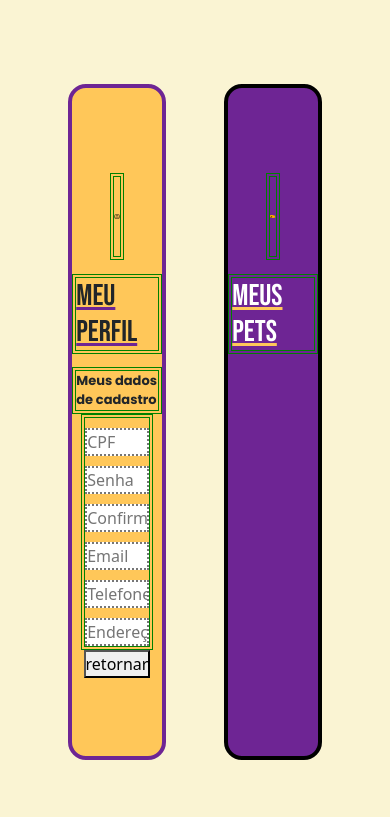
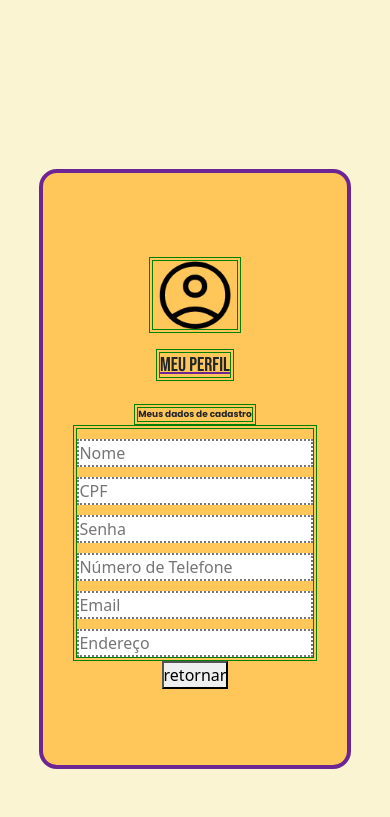
Before and after one commit to GuilhermeRodrigues123/Site-Pet-Amigo, a React (Create React App) app: page /meu-perfil in a window 390 px wide. Shown: the top 817 px of the page. Built offline with nearby package versions, Linux system fonts and the light colour scheme.

Commit message:
Responsividade Meu perfil
Meus pets ainda imcompleto

```diff
--- a/src/pages/MeuPerfil/MeuPerfil.js
+++ b/src/pages/MeuPerfil/MeuPerfil.js
@@ -15,18 +15,18 @@ function MeuPerfil(){
                     Meus dados de cadastro
                 </div>
                 <div className='dadosPerfil'>
+                    <input className="dados" type="text" placeholder ="Nome" name = "nome"/>
                     <input className="dados" type="text" placeholder ="CPF" name = "cpf"/>
                     <input className="dados" type="text" placeholder ="Senha" name = "senha"/>
-                    <input className="dados" type="text" placeholder ="Confirme sua senha" name = "confsenha"/>
+                    <input className="dados" type="text" placeholder ="Número de Telefone" name = "telefone"/>
                     <input className="dados" type="text" placeholder ="Email" name = "email"/>
-                    <input className="dados" type="text" placeholder ="Telefone" name = "telefone"/>
                     <input className="dados" type="text" placeholder ="Endereço" name = "endereco"/>
                 </div>
 
-            <button onClick={() => {history(-1);}}>
-                retornar
-            </button>
-        </div>
+                <button onClick={() => {history(-1);}}>
+                    retornar
+                </button>
+            </div>
             <div className='meusPets'>
                 <img className="imagem" src="/images/petDesign.png"></img>
                 <h1 className = "perfilText">
--- a/src/pages/MeuPerfil/meuPerfil.css
+++ b/src/pages/MeuPerfil/meuPerfil.css
@@ -1,11 +1,13 @@
 .mae{
-    padding: 20vh 10vw;
     display: flex;
+    flex-wrap: wrap;
     align-items: center;
     height: 100%;
     width: 100%;
-    background-color: #FAF4D3;
     justify-content: space-around;
+    column-gap: 50px;
+    row-gap: 50px;
+    padding: 20vh 10vw;
 
 }
 
@@ -14,11 +16,26 @@
     display: flex;
     align-items: center;
     flex-direction: column;
-    width: 25vw;
-    height: 80vh;
+    width: 400px;
+    height: 70vh;
+    min-height: 600px;
     background-color: #FFC759;
     border-radius: 18px;
     border: 4px solid #6E2594;
+}
+.meusPets{
+    padding-top: 10vh;
+    display: flex;
+    align-items: center;
+    justify-content: flex-start;
+    flex-direction: column;
+    width: 400px;
+    height: 70vh;
+    min-height: 600px;
+    background-color: #6E2594;
+    border-radius: 18px;
+    border: 4px solid #000000;
+    color: white;
 }
 
 .dadosPerfil{
@@ -34,26 +51,13 @@
 }
 
 .imagem{
+    width: 30%;
     object-fit: contain;
     border: 4px double green;
 }
 
-.meusPets{
-    padding-top: 10vh;
-    display: flex;
-    align-items: center;
-    justify-content: flex-start;
-    flex-direction: column;
-    width: 25vw;
-    height: 80vh;
-    background-color: #6E2594;
-    border-radius: 18px;
-    border: 4px solid #000000;
-    color: white;
-}
-
 .perfilText{
-    margin-top: 15%;
+    margin-top: 5%;
     display: flex;
     justify-content: center;
     font-family: 'Bebas Neue', sans-serif;
@@ -77,14 +81,29 @@
     justify-content: center;
     font-family: 'Poppins', sans-serif;
     font-size: 13px;
-    margin-top: 6%;
+    margin-top: 5%;
     border: 4px double green;
 }
 
-.base > input{
-    height: 60%;
-    width: 55%;
-    margin: 8px 0;
-    border-radius: 6px;
-    border: 0px;
+.dadosPerfil input{
+    width: 100%;
 }
+
+
+@media (max-width: 500px){
+    .meusPets{
+        width: 100%;
+    }
+    .meuPerfil{
+        width: 100%;
+    }
+    .perfilText{
+        font-size: 20px;
+    }
+    .perfilSubtext{
+        font-size: 9px;
+    }
+    .dados input{
+        height: 1000px;
+    }
+}
```
